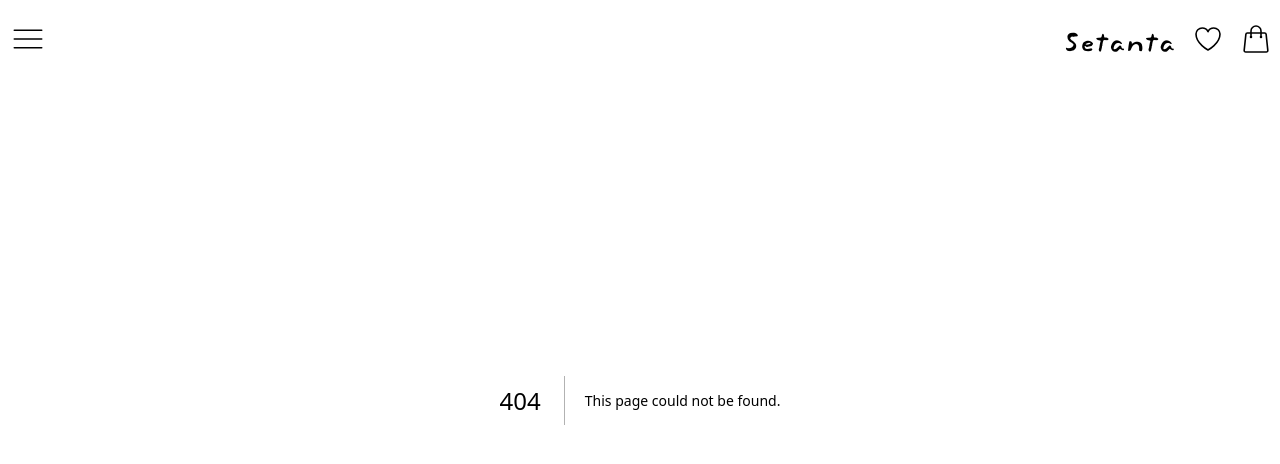
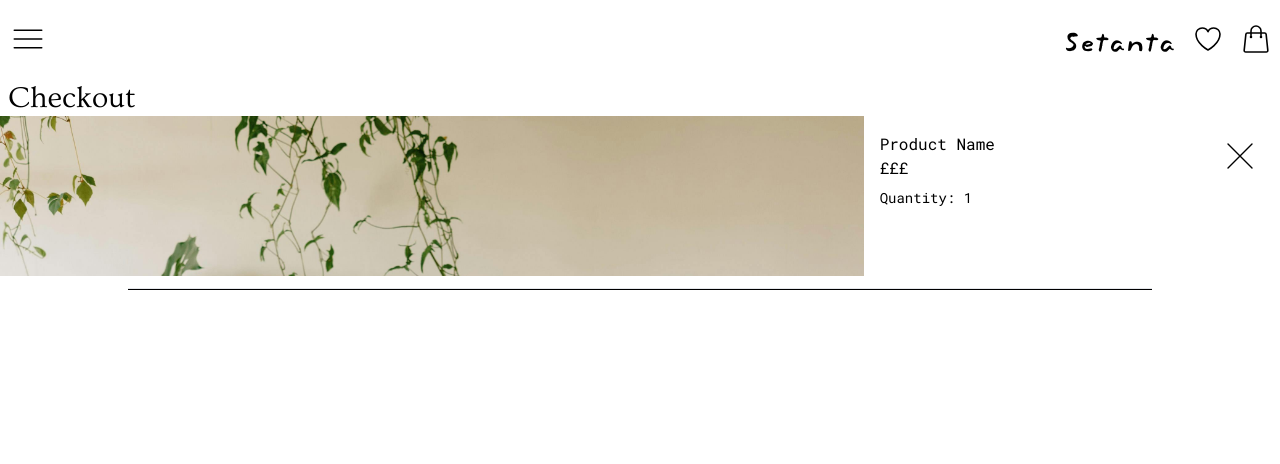
Before and after one commit to meowy8/setanta, a Next.js app: page /checkout in a window 1280 px wide. Before the commit this address had no page. Shown: the top 464 px of the page. Built offline with nearby package versions, Linux system fonts and the light colour scheme.

Commit message:
created search suggestions for home search bar

```diff
--- /dev/null
+++ b/src/app/checkout/page.tsx
@@ -0,0 +1,15 @@
+import React from "react";
+import CheckoutItem from "../components/CheckoutItem";
+
+const Checkout = () => {
+  return (
+    <main className="relative top-20">
+      <span className="ovo m-2 text-3xl">Checkout</span>
+      <div>
+        <CheckoutItem />
+      </div>
+    </main>
+  );
+};
+
+export default Checkout;
--- a/src/app/components/BasketFooter.tsx
+++ b/src/app/components/BasketFooter.tsx
@@ -1,3 +1,4 @@
+import Link from "next/link";
 import React from "react";
 
 const BasketFooter = () => {
@@ -8,7 +9,10 @@ const BasketFooter = () => {
           <span>Total</span>
           <span>£££</span>
         </div>
-        <button className="bg-black text-white p-4 rounded-lg">Checkout</button>
+        {/* this will be faded when no items are in basket */}
+        <Link href={"/checkout"} className="bg-black text-white p-4 rounded-lg">
+          Checkout
+        </Link>
       </div>
     </footer>
   );
--- /dev/null
+++ b/src/app/components/CheckoutItem.tsx
@@ -0,0 +1,36 @@
+import Image from "next/image";
+import React from "react";
+import DeleteFavBtn from "./DeleteFavBtn";
+
+const CheckoutItem = () => {
+  return (
+    <div className="flex flex-col items-center">
+      <div className="flex h-40 w-screen roboto-mono">
+        <div className="h-full overflow-hidden">
+          <Image
+            src="/images/pexels-ksenia-chernaya-11741419.jpg"
+            alt=""
+            height={100}
+            width={100}
+            className="object-cover w-full"
+          />
+        </div>
+        <div className="flex flex-col p-4 w-full">
+          <div className="flex justify-between">
+            <div className="flex flex-col">
+              <span>Product Name</span>
+              <span>£££</span>
+              <span className="text-sm mt-2">Quantity: <span>1</span></span>
+            </div>
+            <div>
+              <DeleteFavBtn />
+            </div>
+          </div>
+        </div>
+      </div>
+      <hr className="w-4/5 h-[2px] bg-black m-3" />
+    </div>
+  );
+};
+
+export default CheckoutItem;
--- a/src/app/components/DeleteFavBtn.tsx
+++ b/src/app/components/DeleteFavBtn.tsx
@@ -7,7 +7,7 @@ const DeleteFavBtn = () => {
         xmlns="http://www.w3.org/2000/svg"
         fill="none"
         viewBox="0 0 24 24"
-        strokeWidth={1.5}
+        strokeWidth={.7}
         stroke="currentColor"
         className="w-12 h-12"
       >
--- a/src/app/components/HomeSearchBar.tsx
+++ b/src/app/components/HomeSearchBar.tsx
@@ -1,8 +1,45 @@
-import React from "react";
+"use client";
+import React, { useEffect, useState } from "react";
 
 const HomeSearchBar = () => {
+  const [inputValue, setInputValue] = useState<string>("");
+  const [suggestions, setSuggestions] = useState<string[]>([]);
+
+  useEffect(() => {
+    if (!inputValue) return;
+    const searchSuggestions = async () => {
+      const url = `https://asos2.p.rapidapi.com/v2/auto-complete?q=${inputValue}&lang=en-US&sizeSchema=US&currency=USD&country=US&store=US`;
+      const options = {
+        method: "GET",
+        headers: {
+          "X-RapidAPI-Key":
+            "8cc9550550msh56b112eb1858bb7p1dc639jsna65c62ee76cd",
+          "X-RapidAPI-Host": "asos2.p.rapidapi.com",
+        },
+      };
+
+      try {
+        const response = await fetch(url, options);
+        const result = await response.json();
+        result.suggestionGroups[0].suggestions.forEach((suggestion: object) => {
+          setSuggestions((prev: string[]) => [...prev, suggestion.searchTerm]);
+        })
+        console.log(result);
+      } catch (error) {
+        console.error(error);
+      }
+    };
+
+    searchSuggestions();
+  }, [inputValue]);
+
   return (
-    <div className="fixed bottom-8 pb-10 w-full flex justify-center">
+    <div className="fixed bottom-8 pb-10 w-full flex flex-col justify-center items-center z-10">
+      {suggestions.length > 0 && <div className="bg-white w-4/5 h-64 flex flex-col p-1 overflow-scroll">
+        {suggestions.map((suggestion, index) => (
+          <button key={index} className="w-full flex hover:bg-black/40 rounded-md p-2">{suggestion}</button>
+        ))}
+      </div>}
       <div className="w-4/5 h-8 flex items-center backdrop-blur-sm">
         <svg
           xmlns="http://www.w3.org/2000/svg"
@@ -22,6 +59,8 @@ const HomeSearchBar = () => {
           type="text"
           className="w-full h-full bg-white/20 rounded-md placeholder:text-black/60 p-2 pl-8 outline-none focus:bg-white"
           placeholder="Search"
+          value={inputValue}
+          onChange={(e) => setInputValue(e.target.value)}
         />
       </div>
     </div>
--- a/src/app/women/page.tsx
+++ b/src/app/women/page.tsx
@@ -1,7 +1,33 @@
-import React from "react";
+'use client';
+import React, { useEffect } from "react";
 import ProductCard from "../components/ProductCard";
 
 const WomenPage = () => {
+  useEffect(() => {
+    const fetchWomenData = async () => {
+      const url =
+        "https://asos10.p.rapidapi.com/api/v1/getProductList?categoryId=f3a16d47-65ce-4cd8-b08c-d59f6063e695&currency=USD&country=US&store=US&languageShort=en&sizeSchema=US&limit=50&offset=0";
+      const options = {
+        method: "GET",
+        headers: {
+          "X-RapidAPI-Key":
+            "8cc9550550msh56b112eb1858bb7p1dc639jsna65c62ee76cd",
+          "X-RapidAPI-Host": "asos10.p.rapidapi.com",
+        },
+      };
+
+      try {
+        const response = await fetch(url, options);
+        const result = await response.json();
+        console.log(result);
+      } catch (error) {
+        console.error(error);
+      }
+    };
+
+    fetchWomenData();
+  }, []);
+
   return (
     <main className="relative top-20 ">
       <h1 className="ovo m-2 text-3xl">Women</h1>
```
